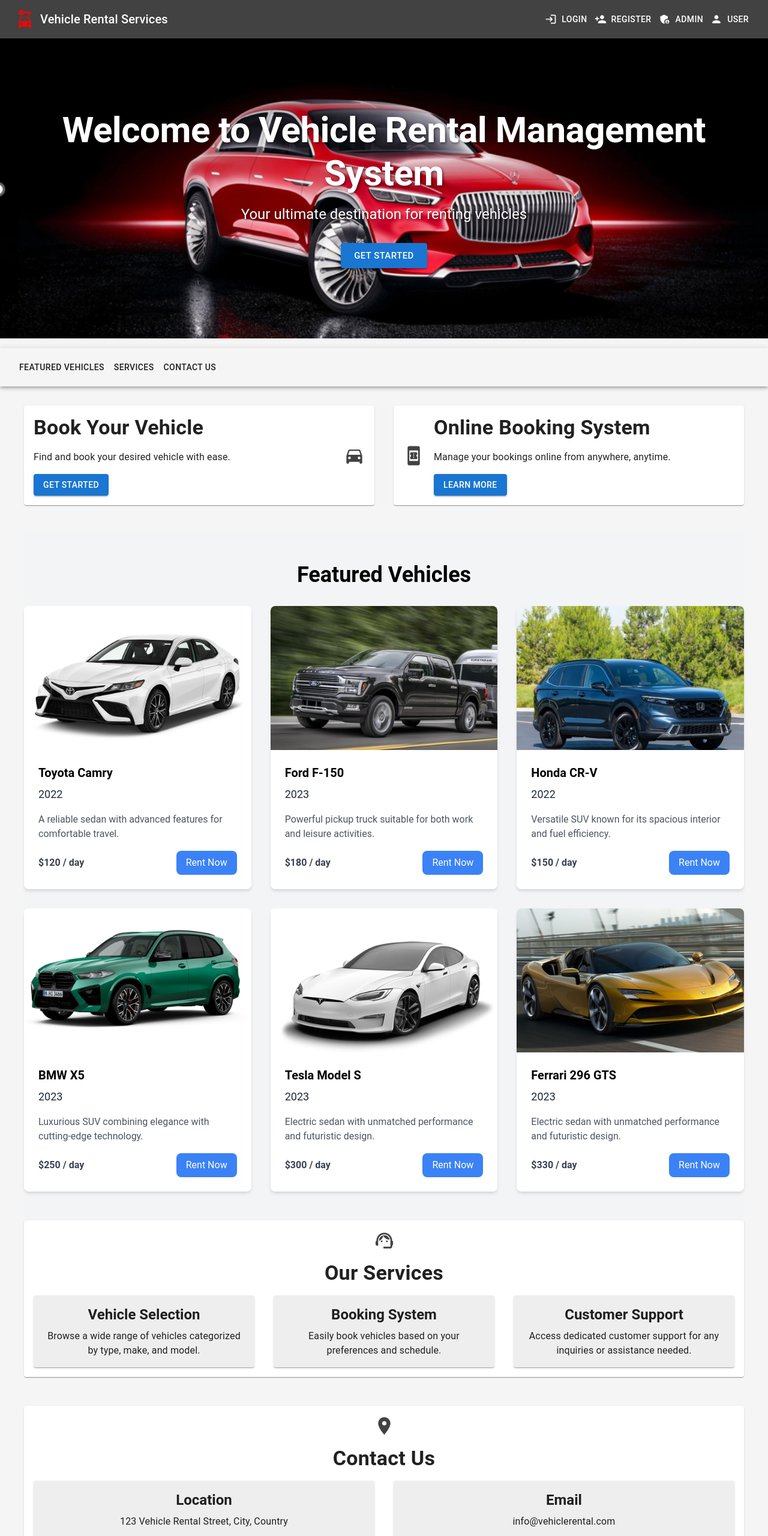
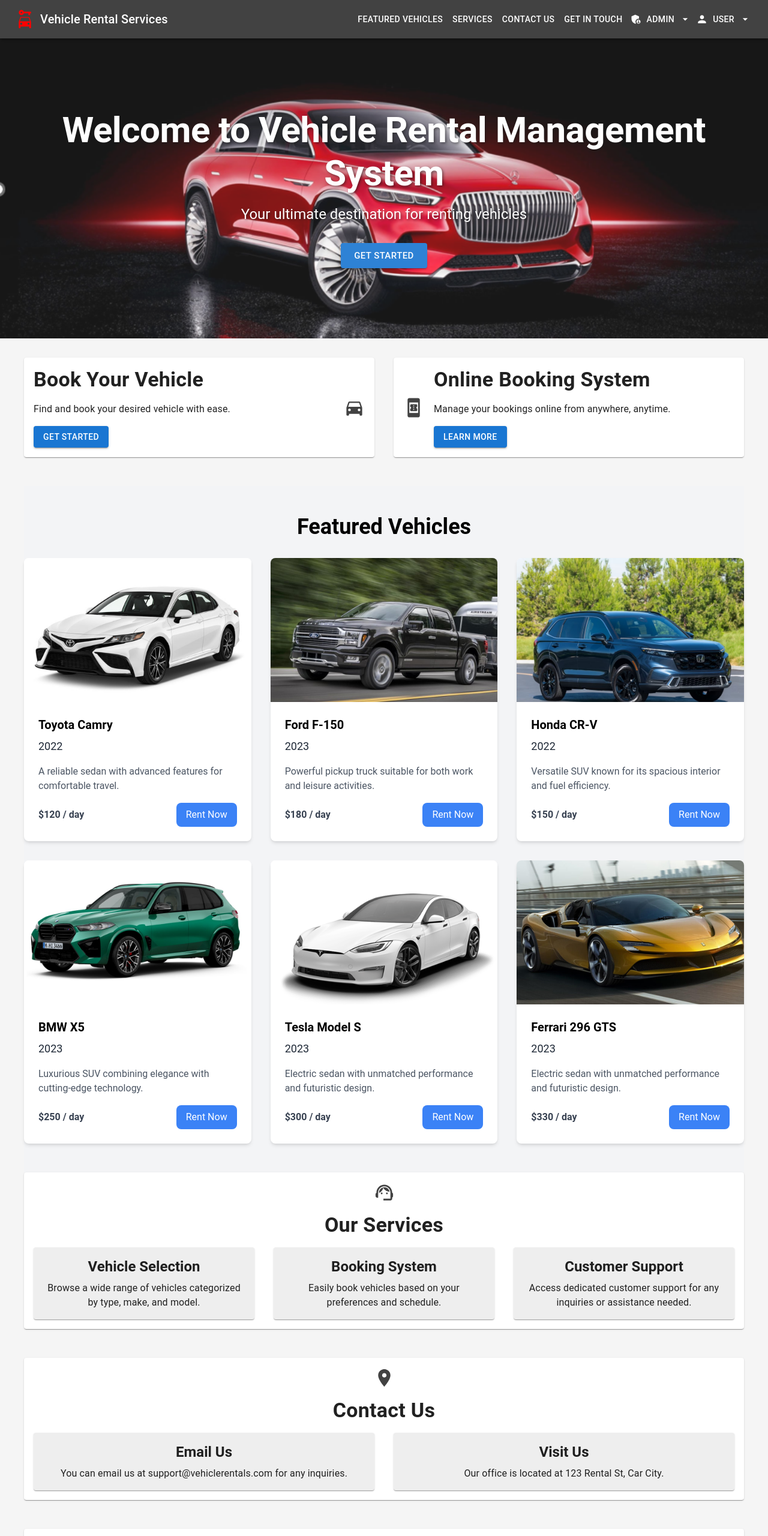
Before and after one commit to Mutai001/vehicle-client, a React (Vite) app: page / in a window 1280 px wide. Shown: the top 2560 px of the page at 60% size. Built offline with nearby package versions, Linux system fonts and the light colour scheme.

Commit message:
actvated navigaion

```diff
--- a/src/components/LandingPage.tsx
+++ b/src/components/LandingPage.tsx
@@ -1,4 +1,4 @@
-import React from 'react';
+import React, { useRef } from 'react';
 import { Link } from 'react-router-dom';
 import {
   AppBar,
@@ -10,12 +10,9 @@ import {
   Grid,
   Paper,
   TextField,
-  IconButton,
 } from '@mui/material';
 import {
   CarRental,
-  Login,
-  PersonAdd,
   AdminPanelSettings,
   Person,
   DirectionsCar,
@@ -23,14 +20,45 @@ import {
   SupportAgent,
   LocationOn,
   Email,
-  Phone,
   Send,
+  ArrowDropDown,
 } from '@mui/icons-material';
-import Footer from './Common/Footer';
-import FeaturedVehicles from './FeaturedVehicles';
+import FeaturedVehicles from './FeaturedVehicles'; // Import your FeaturedVehicles component here
+import Footer from './Common/Footer'; // Import your Footer component here
 import HeroImage from '../assets/images/Car1.png'; // Example hero image import
+import HeroImage2 from '../assets/images/car2.png'; // Another hero image import
+import HeroImage3 from '../assets/images/car3.png'; // Another hero image import
 
 const HomePage: React.FC = () => {
+  const featuredVehiclesRef = useRef<HTMLDivElement>(null);
+  const servicesRef = useRef<HTMLDivElement>(null);
+  const contactUsRef = useRef<HTMLDivElement>(null);
+  const getInTouchRef = useRef<HTMLDivElement>(null);
+
+  const scrollToFeaturedVehicles = () => {
+    if (featuredVehiclesRef.current) {
+      featuredVehiclesRef.current.scrollIntoView({ behavior: 'smooth' });
+    }
+  };
+
+  const scrollToServices = () => {
+    if (servicesRef.current) {
+      servicesRef.current.scrollIntoView({ behavior: 'smooth' });
+    }
+  };
+
+  const scrollToContactUs = () => {
+    if (contactUsRef.current) {
+      contactUsRef.current.scrollIntoView({ behavior: 'smooth' });
+    }
+  };
+
+  const scrollToGetInTouch = () => {
+    if (getInTouchRef.current) {
+      getInTouchRef.current.scrollIntoView({ behavior: 'smooth' });
+    }
+  };
+
   return (
     <>
       <div style={{ backgroundColor: '#f5f5f5', minHeight: '100vh', fontFamily: 'Roboto, sans-serif' }}>
@@ -41,34 +69,84 @@ const HomePage: React.FC = () => {
             <Typography variant="h6" style={{ flexGrow: 1, marginLeft: 8 }}>
               Vehicle Rental Services
             </Typography>
-            <Button color="inherit" component={Link} to="/login" startIcon={<Login />}>Login</Button>
-            <Button color="inherit" component={Link} to="/register" startIcon={<PersonAdd />}>Register</Button>
-            <Button color="inherit" component={Link} to="/admin" startIcon={<AdminPanelSettings />}>Admin</Button>
-            <Button color="inherit" component={Link} to="/user" startIcon={<Person />}>User</Button>
+            <Button color="inherit" onClick={scrollToFeaturedVehicles}>
+              Featured Vehicles
+            </Button>
+            <Button color="inherit" onClick={scrollToServices}>
+              Services
+            </Button>
+            <Button color="inherit" onClick={scrollToContactUs}>
+              Contact Us
+            </Button>
+            <Button color="inherit" onClick={scrollToGetInTouch}>
+              Get In Touch
+            </Button>
+
+            {/* Admin Menu */}
+            <Button
+              color="inherit"
+              startIcon={<AdminPanelSettings />}
+              endIcon={<ArrowDropDown />}
+              component={Link}
+              to="/admin"
+            >
+              Admin
+            </Button>
+
+            {/* User Menu */}
+            <Button
+              color="inherit"
+              startIcon={<Person />}
+              endIcon={<ArrowDropDown />}
+              component={Link}
+              to="/user"
+            >
+              User
+            </Button>
           </Toolbar>
         </AppBar>
 
         {/* Hero Section */}
         <Box
-          style={{
-            backgroundImage: `url(${HeroImage})`,
-            backgroundSize: 'cover',
-            backgroundPosition: 'center',
+          sx={{
+            backgroundImage: `url(${HeroImage}), url(${HeroImage2}), url(${HeroImage3})`,
+            backgroundSize: 'cover, contain, contain',
+            backgroundPosition: 'center, top left, bottom right',
+            backgroundRepeat: 'no-repeat',
             height: '500px',
             display: 'flex',
             alignItems: 'center',
             color: 'white',
             textAlign: 'center',
             justifyContent: 'center',
+            position: 'relative',
             animation: 'fadeIn 2s',
-            position: 'relative',
+            opacity: 0.9,
+            '&:hover': {
+              opacity: 1, // Example hover effect
+            },
           }}
         >
           <Container>
-            <Typography variant="h2" style={{ fontWeight: 'bold', marginBottom: '16px', textShadow: '2px 2px 4px rgba(0, 0, 0, 0.5)' }}>
+            <Typography
+              variant="h2"
+              sx={{
+                fontWeight: 'bold',
+                marginBottom: '16px',
+                textShadow: '2px 2px 4px rgba(0, 0, 0, 0.5)',
+                animation: 'fadeInDown 2s',
+              }}
+            >
               Welcome to Vehicle Rental Management System
             </Typography>
-            <Typography variant="h5" style={{ marginBottom: '32px', textShadow: '2px 2px 4px rgba(0, 0, 0, 0.5)' }}>
+            <Typography
+              variant="h5"
+              sx={{
+                marginBottom: '32px',
+                textShadow: '2px 2px 4px rgba(0, 0, 0, 0.5)',
+                animation: 'fadeInUp 2s',
+              }}
+            >
               Your ultimate destination for renting vehicles
             </Typography>
             <Button
@@ -77,27 +155,30 @@ const HomePage: React.FC = () => {
               variant="contained"
               color="primary"
               size="large"
-              style={{ animation: 'pulse 2s infinite' }}
+              sx={{
+                animation: 'pulse 2s infinite',
+              }}
             >
               Get Started
             </Button>
           </Container>
         </Box>
 
-        {/* Navigation Bar */}
-        <AppBar position="static" color="default" style={{ marginTop: '16px' }}>
-          <Toolbar>
-            <Button color="inherit" component={Link} to="#featured-vehicles">Featured Vehicles</Button>
-            <Button color="inherit" component={Link} to="#services">Services</Button>
-            <Button color="inherit" component={Link} to="#contact-us">Contact Us</Button>
-          </Toolbar>
-        </AppBar>
-
         {/* Main Content */}
         <Container style={{ padding: '32px 0' }}>
-          <Grid container spacing={4} style={{ marginBottom: '48px' }}>
+          <Grid container spacing={4} style={{ marginBottom: '48px' }} ref={featuredVehiclesRef}>
             <Grid item xs={12} md={6}>
-              <Paper style={{ padding: '16px', display: 'flex', alignItems: 'center' }}>
+              <Paper
+                sx={{
+                  padding: '16px',
+                  display: 'flex',
+                  alignItems: 'center',
+                  transition: 'transform 0.2s',
+                  '&:hover': {
+                    transform: 'scale(1.05)',
+                  },
+                }}
+              >
                 <Box style={{ flex: 1 }}>
                   <Typography variant="h4" style={{ fontWeight: 'bold', marginBottom: '16px' }}>
                     Book Your Vehicle
@@ -113,7 +194,17 @@ const HomePage: React.FC = () => {
               </Paper>
             </Grid>
             <Grid item xs={12} md={6}>
-              <Paper style={{ padding: '16px', display: 'flex', alignItems: 'center' }}>
+              <Paper
+                sx={{
+                  padding: '16px',
+                  display: 'flex',
+                  alignItems: 'center',
+                  transition: 'transform 0.2s',
+                  '&:hover': {
+                    transform: 'scale(1.05)',
+                  },
+                }}
+              >
                 <BookOnline fontSize="large" style={{ marginRight: '16px', color: '#424242' }} />
                 <Box style={{ flex: 1 }}>
                   <Typography variant="h4" style={{ fontWeight: 'bold', marginBottom: '16px' }}>
@@ -133,16 +224,34 @@ const HomePage: React.FC = () => {
           {/* Featured Vehicles Section */}
           <FeaturedVehicles />
 
-          <Grid container spacing={4} id="services" style={{ marginBottom: '48px' }}>
+          <Grid container spacing={4} ref={servicesRef} style={{ marginBottom: '48px' }}>
             <Grid item xs={12}>
-              <Paper style={{ padding: '16px', textAlign: 'center' }}>
+              <Paper
+                sx={{
+                  padding: '16px',
+                  textAlign: 'center',
+                  transition: 'transform 0.2s',
+                  '&:hover': {
+                    transform: 'scale(1.05)',
+                  },
+                }}
+              >
                 <SupportAgent fontSize="large" style={{ color: '#424242', marginBottom: '16px' }} />
                 <Typography variant="h4" style={{ fontWeight: 'bold', marginBottom: '16px' }}>
                   Our Services
                 </Typography>
                 <Grid container spacing={4}>
                   <Grid item xs={12} md={4}>
-                    <Paper style={{ padding: '16px', backgroundColor: '#eeeeee' }}>
+                    <Paper
+                      sx={{
+                        padding: '16px',
+                        backgroundColor: '#eeeeee',
+                        transition: 'transform 0.2s',
+                        '&:hover': {
+                          transform: 'scale(1.05)',
+                        },
+                      }}
+                    >
                       <Typography variant="h5" style={{ fontWeight: 'bold', marginBottom: '8px' }}>
                         Vehicle Selection
                       </Typography>
@@ -152,7 +261,16 @@ const HomePage: React.FC = () => {
                     </Paper>
                   </Grid>
                   <Grid item xs={12} md={4}>
-                    <Paper style={{ padding: '16px', backgroundColor: '#eeeeee' }}>
+                    <Paper
+                      sx={{
+                        padding: '16px',
+                        backgroundColor: '#eeeeee',
+                        transition: 'transform 0.2s',
+                        '&:hover': {
+                          transform: 'scale(1.05)',
+                        },
+                      }}
+                    >
                       <Typography variant="h5" style={{ fontWeight: 'bold', marginBottom: '8px' }}>
                         Booking System
                       </Typography>
@@ -162,7 +280,16 @@ const HomePage: React.FC = () => {
                     </Paper>
                   </Grid>
                   <Grid item xs={12} md={4}>
-                    <Paper style={{ padding: '16px', backgroundColor: '#eeeeee' }}>
+                    <Paper
+                      sx={{
+                        padding: '16px',
+                        backgroundColor: '#eeeeee',
+                        transition: 'transform 0.2s',
+                        '&:hover': {
+                          transform: 'scale(1.05)',
+                        },
+                      }}
+                    >
                       <Typography variant="h5" style={{ fontWeight: 'bold', marginBottom: '8px' }}>
                         Customer Support
                       </Typography>
@@ -176,31 +303,58 @@ const HomePage: React.FC = () => {
             </Grid>
           </Grid>
 
-          <Grid container spacing={4} id="contact-us" style={{ marginBottom: '48px' }}>
+          <Grid container spacing={4} ref={contactUsRef} style={{ marginBottom: '48px' }}>
             <Grid item xs={12}>
-              <Paper style={{ padding: '16px', textAlign: 'center' }}>
+              <Paper
+                sx={{
+                  padding: '16px',
+                  textAlign: 'center',
+                  transition: 'transform 0.2s',
+                  '&:hover': {
+                    transform: 'scale(1.05)',
+                  },
+                }}
+              >
                 <LocationOn fontSize="large" style={{ color: '#424242', marginBottom: '16px' }} />
                 <Typography variant="h4" style={{ fontWeight: 'bold', marginBottom: '16px' }}>
                   Contact Us
                 </Typography>
                 <Grid container spacing={4}>
                   <Grid item xs={12} md={6}>
-                    <Paper style={{ padding: '16px', backgroundColor: '#eeeeee' }}>
+                    <Paper
+                      sx={{
+                        padding: '16px',
+                        backgroundColor: '#eeeeee',
+                        transition: 'transform 0.2s',
+                        '&:hover': {
+                          transform: 'scale(1.05)',
+                        },
+                      }}
+                    >
                       <Typography variant="h5" style={{ fontWeight: 'bold', marginBottom: '8px' }}>
-                        Location
+                        Email Us
                       </Typography>
                       <Typography variant="body1">
-                        123 Vehicle Rental Street, City, Country
+                        You can email us at support@vehiclerentals.com for any inquiries.
                       </Typography>
                     </Paper>
                   </Grid>
                   <Grid item xs={12} md={6}>
-                    <Paper style={{ padding: '16px', backgroundColor: '#eeeeee' }}>
+                    <Paper
+                      sx={{
+                        padding: '16px',
+                        backgroundColor: '#eeeeee',
+                        transition: 'transform 0.2s',
+                        '&:hover': {
+                          transform: 'scale(1.05)',
+                        },
+                      }}
+                    >
                       <Typography variant="h5" style={{ fontWeight: 'bold', marginBottom: '8px' }}>
-                        Email
+                        Visit Us
                       </Typography>
                       <Typography variant="body1">
-                        info@vehiclerental.com
+                        Our office is located at 123 Rental St, Car City.
                       </Typography>
                     </Paper>
                   </Grid>
@@ -209,62 +363,70 @@ const HomePage: React.FC = () => {
             </Grid>
           </Grid>
 
-          {/* Get In Touch Section */}
-          <Grid container spacing={4} style={{ marginBottom: '48px' }}>
+          <Grid container spacing={4} ref={getInTouchRef}>
             <Grid item xs={12}>
-              <Paper style={{ padding: '16px', textAlign: 'center' }}>
+              <Paper
+                sx={{
+                  padding: '16px',
+                  textAlign: 'center',
+                  transition: 'transform 0.2s',
+                  '&:hover': {
+                    transform: 'scale(1.05)',
+                  },
+                }}
+              >
+                <Email fontSize="large" style={{ color: '#424242', marginBottom: '16px' }} />
                 <Typography variant="h4" style={{ fontWeight: 'bold', marginBottom: '16px' }}>
                   Get In Touch
                 </Typography>
-                <Typography variant="body1" style={{ marginBottom: '32px' }}>
-                  Have questions or need assistance? We're here to help.
-                </Typography>
-                <form noValidate autoComplete="off">
                 <Grid container spacing={4}>
                   <Grid item xs={12} md={6}>
                     <TextField
                       fullWidth
-                        label="Name"
+                      label="Your Name"
                       variant="outlined"
-                        margin="normal"
-                        required
+                      style={{ marginBottom: '16px' }}
+                    />
+                    <TextField
+                      fullWidth
+                      label="Your Email"
+                      variant="outlined"
+                      style={{ marginBottom: '16px' }}
+                    />
+                    <TextField
+                      fullWidth
+                      label="Subject"
+                      variant="outlined"
+                      style={{ marginBottom: '16px' }}
                     />
                   </Grid>
                   <Grid item xs={12} md={6}>
                     <TextField
                       fullWidth
-                        label="Email"
-                        variant="outlined"
-                        margin="normal"
-                        required
-                      />
-                    </Grid>
-                    <Grid item xs={12}>
-                      <TextField
-                        fullWidth
                       label="Message"
                       variant="outlined"
-                        margin="normal"
                       multiline
                       rows={4}
-                        required
+                      style={{ marginBottom: '16px' }}
                     />
-                    </Grid>
-                    <Grid item xs={12}>
-                      <Button variant="contained" color="primary" startIcon={<Send />}>
+                    <Button
+                      variant="contained"
+                      color="primary"
+                      startIcon={<Send />}
+                      style={{ width: '100%', transition: 'transform 0.2s' }}
+                    >
                       Send Message
                     </Button>
                   </Grid>
                 </Grid>
-                </form>
               </Paper>
             </Grid>
           </Grid>
-
         </Container>
 
+        {/* Footer */}
+        <Footer />
       </div>
-      <Footer />
     </>
   );
 };
```
Lines whose indentation alone changed are shown as unchanged.
